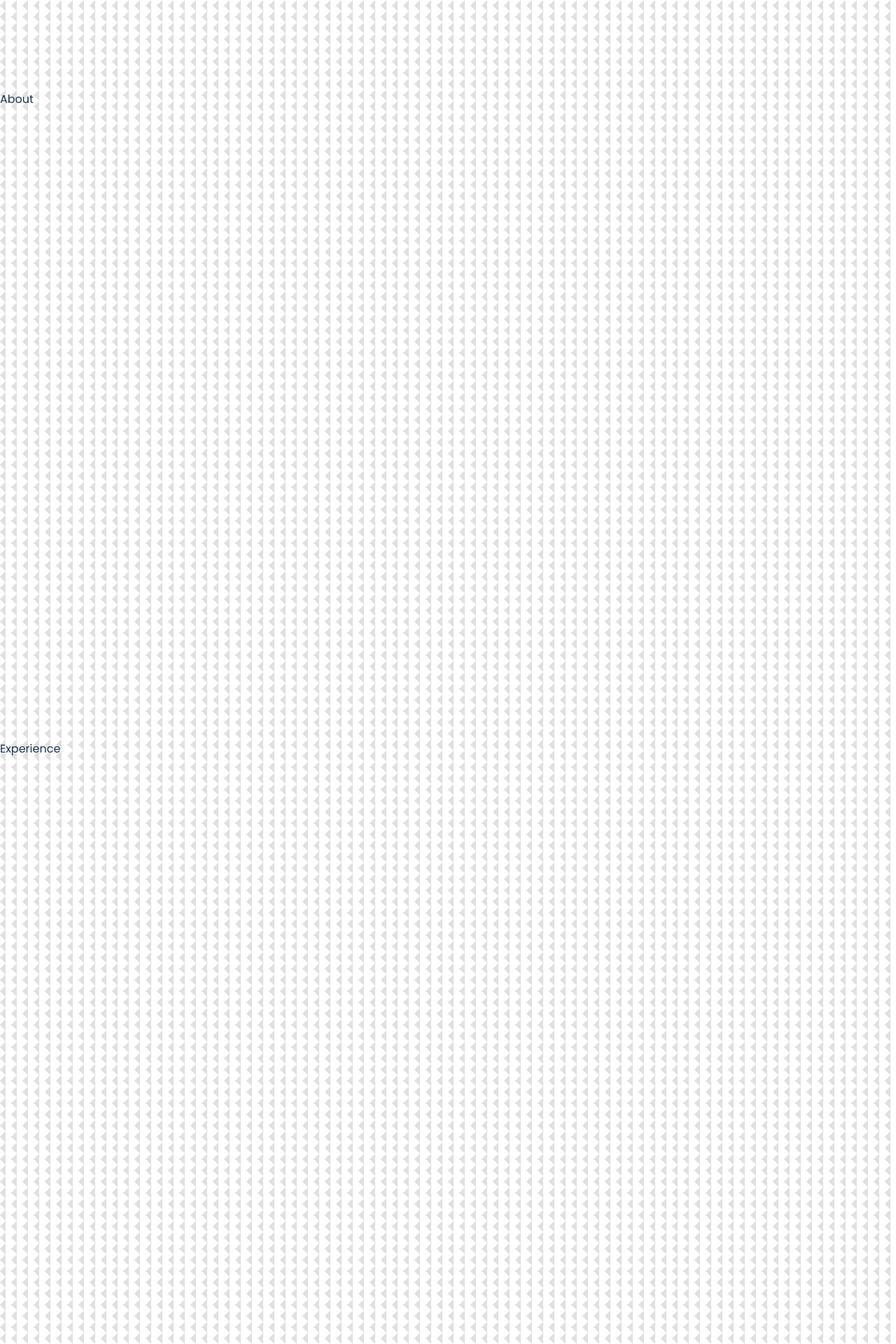
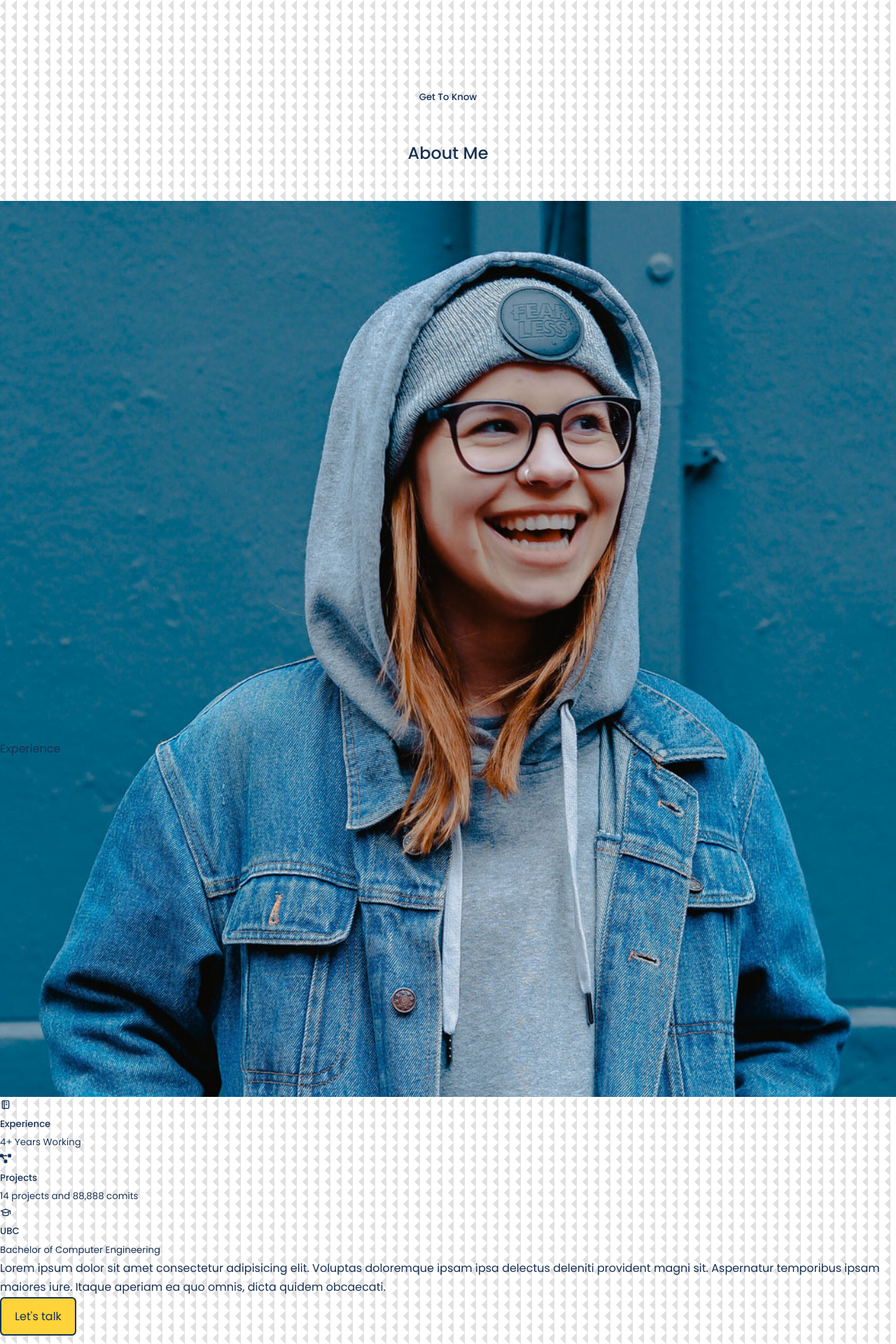
Before and after one commit to juliushsu07/portfolio-website, a React (Create React App) app in the folder main-site/: page / in a window 1280 px wide. Shown: the part 800-2720 px from the top of the page at 70% size. Built offline with nearby package versions, Linux system fonts and the light colour scheme; the HTML template or start-up script is replaced by a standard one.

Commit message:
Create skeleton for About component.

```diff
--- a/main-site/src/components/about/About.jsx
+++ b/main-site/src/components/about/About.jsx
@@ -1,8 +1,47 @@
 import React from 'react'
+import './about.css'
+import ME from '../../assets/me-about.jpg'
+import {TbNotebook} from 'react-icons/tb'
+import {FaProjectDiagram} from 'react-icons/fa'
+import {TbSchool} from 'react-icons/tb'
 
 function About() {
   return (
-    <section id="about">About</section >
+    <section id="about">
+      <h5>Get To Know</h5>
+      <h2>About Me</h2>
+      <div className='about__me'></div>
+        <div className='about__me-image'>
+          <img src={ME} alt='About Image' />
+        </div>
+
+    <div className ="about__content">
+      <div className='about__cards'>
+
+      <article className='about__card'>
+          <TbNotebook />
+          <h5>Experience</h5>
+          <small>4+ Years Working</small>
+        </article>
+
+        <article className='about__card'>
+          <FaProjectDiagram />
+          <h5>Projects</h5>
+          <small> 14 projects and 88,888 comits</small>
+        </article>
+
+        <article className='about__card'>
+          <TbSchool />
+          <h5>UBC</h5>
+          <small>Bachelor of Computer Engineering</small>
+        </article>
+
+        <p>Lorem ipsum dolor sit amet consectetur adipisicing elit. Voluptas doloremque ipsam ipsa delectus deleniti provident magni sit. Aspernatur temporibus ipsam maiores iure. Itaque aperiam ea quo omnis, dicta quidem obcaecati.</p>
+
+        <a href="#contact" className='btn btn-primary'>Let's talk</a>
+      </div>
+    </div>
+    </section >
   )
 }
 
--- a/main-site/src/index.css
+++ b/main-site/src/index.css
@@ -72,7 +72,7 @@
 
 section > h2, section > h5 {
     text-align: center;
-    color: var(--color-light-gray);
+    color: var(--color-light-text);
     margin-bottom: 3rem;
 }
 
```
